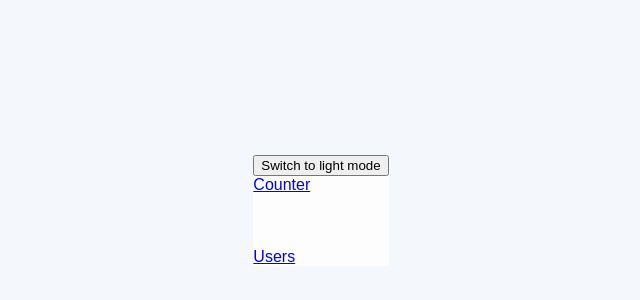
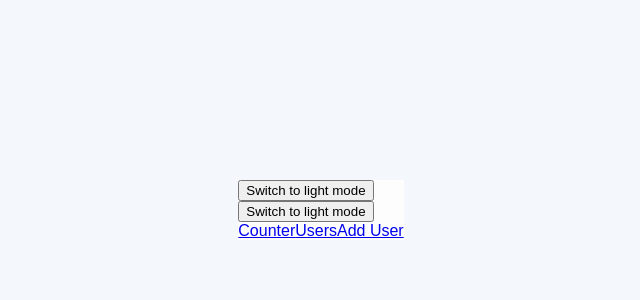
Before and after one commit to mukund-rakholiya/React-Basics, a React (Create React App) app: page / in a window 1280 px wide. Shown: the part 190-490 px from the top of the page, without its empty margins (319-959 px from the left). Built offline with nearby package versions, Linux system fonts and the light colour scheme.

Commit message:
added ThemeToggle Component in to 'src/components/Home.tsx

```diff
--- a/src/components/Home.tsx
+++ b/src/components/Home.tsx
@@ -1,13 +1,16 @@
 import React from 'react';
 import { Link } from "react-router-dom";
+import ThemeToggle from './theme/ThemeToggle';
 
 const Home: React.FC = () => {
-
     return (
-        <div>
-            <Link to={"./counter/Counter.tsx"}>Counter</Link>
-            <br /><br /><br /><br />
-            <Link to={"./user/user.tsx"}>Users</Link>
+        <div className='home-container'>
+            <ThemeToggle />
+            <nav className='nav-links'>
+                <Link to={"./counter/Counter.tsx"}>Counter</Link>
+                <Link to={"./user/user.tsx"}>Users</Link>
+                <Link to={"./form/UserForm.tsx"}>Add User</Link>
+            </nav>
         </div>
     );
 }
```
